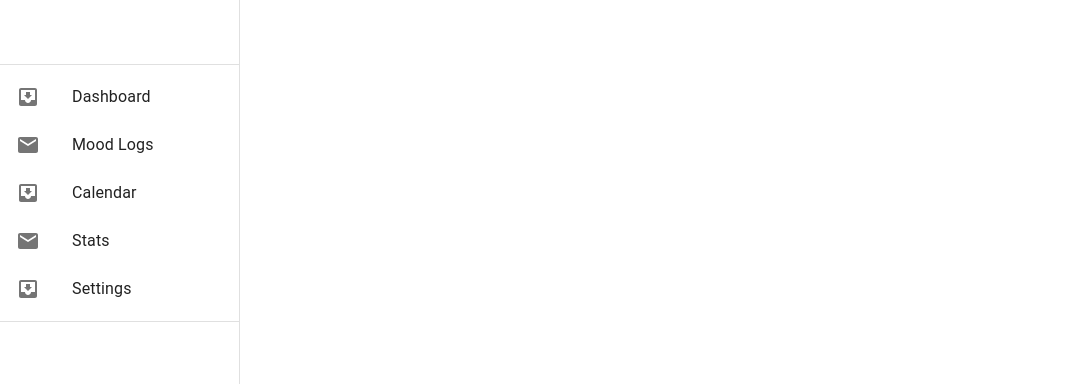
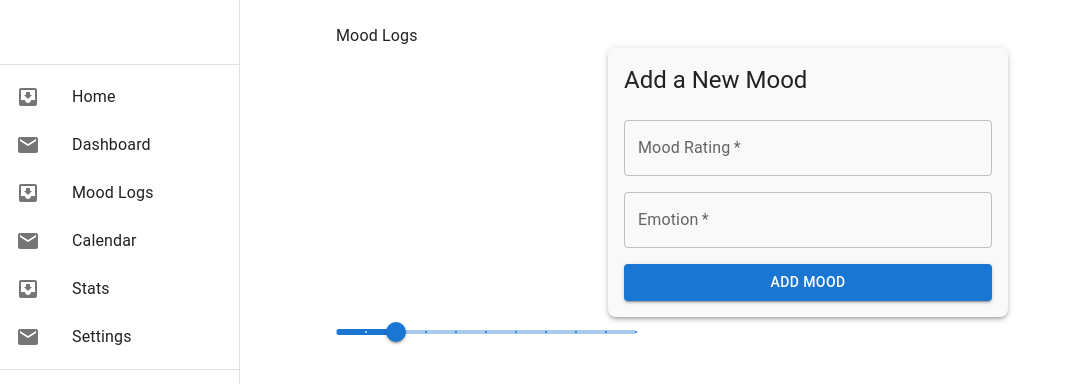
Before and after one commit to nijiyamaharjan/mood-tracker, a React (Vite) app in the folder frontend/mood-tracker/: page /mood-logs in a window 1280 px wide. Shown: the top 384 px of the page, without its empty margins (0-1073 px from the left). Built offline with nearby package versions, Linux system fonts and the light colour scheme.

Commit message:
added components

```diff
--- a/frontend/mood-tracker/src/App.jsx
+++ b/frontend/mood-tracker/src/App.jsx
@@ -3,6 +3,12 @@ import { BrowserRouter, Routes, Route } from 'react-router-dom';
 import Home from './pages/Home';
 import Navbar from './components/Navbar';
 import Drawer from './components/Drawer';
+
+import Dashboard from './pages/Dashboard'; // Example page components
+import MoodLogs from './pages/MoodLogs';
+import Calendar from './pages/Calendar';
+import Stats from './pages/Stats';
+import Settings from './pages/Settings';
 
 export default function App() {
   return (
@@ -21,6 +27,11 @@ export default function App() {
             <Routes>
               {/* Define all routes here */}
               <Route path="/" element={<Home />} />
+              <Route path="/dashboard" element={<Dashboard />} />
+        <Route path="/mood-logs" element={<MoodLogs />} />
+        <Route path="/calendar" element={<Calendar />} />
+        <Route path="/stats" element={<Stats />} />
+        <Route path="/settings" element={<Settings />} />
             </Routes>
           </div>
         </div>
--- a/frontend/mood-tracker/src/components/Drawer.jsx
+++ b/frontend/mood-tracker/src/components/Drawer.jsx
@@ -12,6 +12,8 @@ import ListItemIcon from '@mui/material/ListItemIcon';
 import ListItemText from '@mui/material/ListItemText';
 import MailIcon from '@mui/icons-material/Mail';
 import Toolbar from '@mui/material/Toolbar';
+
+import { Link } from 'react-router-dom'
 
 const drawerWidth = 240;
 
@@ -40,13 +42,20 @@ function ResponsiveDrawer(props) {
     <Toolbar />
     <Divider />
     <List>
-        {['Dashboard', 'Mood Logs', 'Calendar', 'Stats', 'Settings'].map((text, index) => (
-          <ListItem key={text} disablePadding>
-            <ListItemButton>
+      {[
+        { text: 'Home', path: '/' },
+        { text: 'Dashboard', path: '/dashboard' },
+        { text: 'Mood Logs', path: '/mood-logs' },
+        { text: 'Calendar', path: '/calendar' },
+        { text: 'Stats', path: '/stats' },
+        { text: 'Settings', path: '/settings' },
+      ].map((item, index) => (
+        <ListItem key={item.text} disablePadding>
+          <ListItemButton component={Link} to={item.path}> {/* Wrap with Link */}
             <ListItemIcon>
               {index % 2 === 0 ? <InboxIcon /> : <MailIcon />}
             </ListItemIcon>
-              <ListItemText primary={text} />
+            <ListItemText primary={item.text} />
           </ListItemButton>
         </ListItem>
       ))}
--- a/frontend/mood-tracker/src/components/MoodForm.jsx
+++ b/frontend/mood-tracker/src/components/MoodForm.jsx
@@ -1,5 +1,7 @@
 import { useState } from 'react'
 import { useMoodsContext } from '../hooks/useMoodsContext'
+import React from 'react';
+import { TextField, Button, Box, Grid, Typography } from '@mui/material';
 
 export default function MoodForm() {
     const { dispatch } = useMoodsContext()
@@ -35,25 +37,54 @@ export default function MoodForm() {
   }
 
   return (
-    <form className="create" onSubmit={handleSubmit}>
-      <h3>Add a New Mood</h3>
+    <Box
+    component="form"
+    onSubmit={handleSubmit}
+    sx={{
+      display: 'flex',
+      flexDirection: 'column',
+      gap: 2,
+      maxWidth: '400px',
+      margin: 'auto',
+      padding: 2,
+      boxShadow: 3,
+      borderRadius: 2,
+      backgroundColor: '#f9f9f9',
+    }}
+  >
+    <Typography variant="h5" component="h3" gutterBottom>
+      Add a New Mood
+    </Typography>
 
-      <label>Mood Rating:</label>
-      <input
+    <TextField
+      label="Mood Rating"
       type="number"
+      variant="outlined"
+      value={rating}
       onChange={(e) => setRating(e.target.value)}
-        value={rating}
+      fullWidth
+      required
     />
 
-      <label>Emotion: </label>
-      <input
+    <TextField
+      label="Emotion"
       type="text"
+      variant="outlined"
+      value={emotion}
       onChange={(e) => setEmotion(e.target.value)}
-        value={emotion}
+      fullWidth
+      required
     />
 
-      <button>Add Mood</button>
-      {error && <div className="error">{error}</div>}
-    </form>
-  )
+    <Button variant="contained" color="primary" type="submit" fullWidth>
+      Add Mood
+    </Button>
+
+    {error && (
+      <Typography color="error" variant="body2" sx={{ marginTop: 1 }}>
+        {error}
+      </Typography>
+    )}
+  </Box>
+);
 }
--- /dev/null
+++ b/frontend/mood-tracker/src/components/SleepSlider.jsx
@@ -0,0 +1,25 @@
+import * as React from 'react';
+import Box from '@mui/material/Box';
+import Slider from '@mui/material/Slider';
+
+function valuetext(value) {
+  return `${value}°C`;
+}
+
+export default function DiscreteSlider() {
+  return (
+    <Box sx={{ width: 300 }}>
+      <Slider
+        aria-label="Temperature"
+        defaultValue={30}
+        getAriaValueText={valuetext}
+        valueLabelDisplay="auto"
+        shiftStep={30}
+        step={10}
+        marks
+        min={10}
+        max={110}
+      />
+    </Box>
+  );
+}
--- /dev/null
+++ b/frontend/mood-tracker/src/pages/Calendar.jsx
@@ -0,0 +1,12 @@
+import React from 'react';
+
+function Calendar() {
+  return (
+    <div>
+      <h1>Calendar</h1>
+      {/* Dashboard content goes here */}
+    </div>
+  );
+}
+
+export default Calendar;
--- /dev/null
+++ b/frontend/mood-tracker/src/pages/Dashboard.jsx
@@ -0,0 +1,12 @@
+import React from 'react';
+
+function Dashboard() {
+  return (
+    <div>
+      <h1>Dashboard</h1>
+      {/* Dashboard content goes here */}
+    </div>
+  );
+}
+
+export default Dashboard;
--- a/frontend/mood-tracker/src/pages/Home.jsx
+++ b/frontend/mood-tracker/src/pages/Home.jsx
@@ -36,7 +36,7 @@ export default function Home() {
                     <MoodDetails mood={mood} key={mood._id} />
                 ))}
             </div>
-            <MoodForm />
+
         </div>
     )
   }
--- /dev/null
+++ b/frontend/mood-tracker/src/pages/MoodLogs.jsx
@@ -0,0 +1,14 @@
+import React from 'react';
+import MoodForm from '../components/MoodForm';
+import SleepSlider from '../components/SleepSlider'
+function MoodLogs() {
+  return (
+    <div>
+      <h1>Mood Logs</h1>
+      <MoodForm />
+      <SleepSlider />
+    </div>
+  );
+}
+
+export default MoodLogs;
--- /dev/null
+++ b/frontend/mood-tracker/src/pages/Settings.jsx
@@ -0,0 +1,12 @@
+import React from 'react';
+
+function Settings() {
+  return (
+    <div>
+      <h1>Settings</h1>
+      {/* Dashboard content goes here */}
+    </div>
+  );
+}
+
+export default Settings;
--- /dev/null
+++ b/frontend/mood-tracker/src/pages/Stats.jsx
@@ -0,0 +1,12 @@
+import React from 'react';
+
+function Stats() {
+  return (
+    <div>
+      <h1>Stats</h1>
+      {/* Dashboard content goes here */}
+    </div>
+  );
+}
+
+export default Stats;
```
Lines whose indentation alone changed are shown as unchanged.
